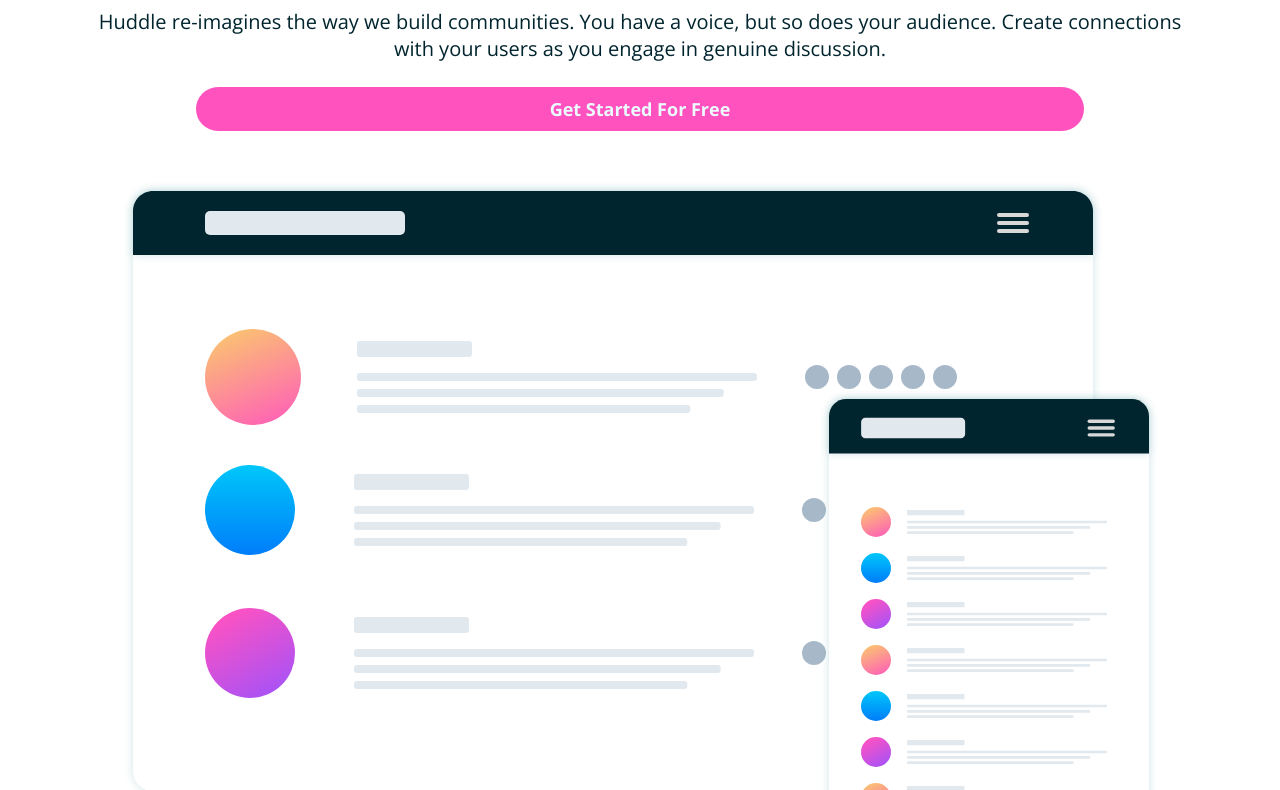
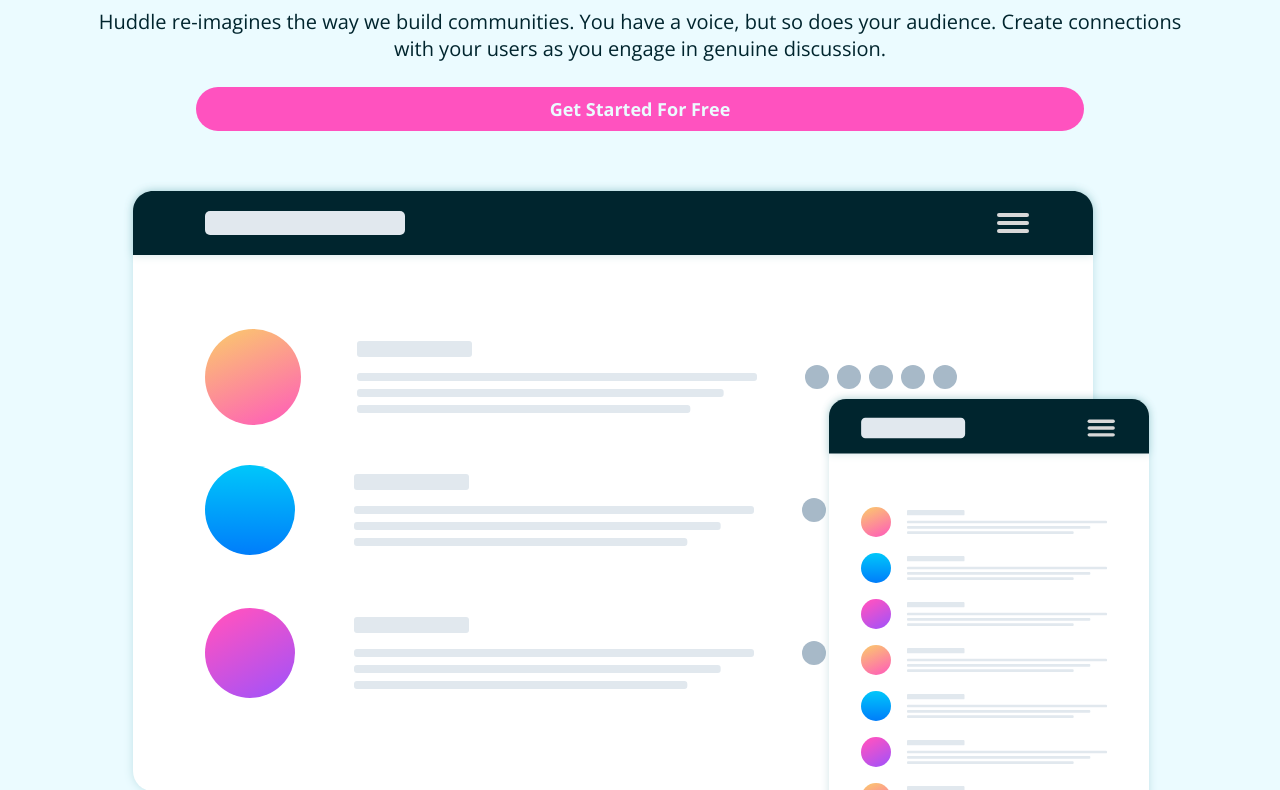
Before and after one commit to BrightCoders-Institute/s1a1-dise-o-web-responsivo-bcdic23-w1-r1-team-2, a plain HTML site: page index.html in a window 1280 px wide. Shown: the part 195-985 px from the top of the page. Drawn offline with nearby package versions, Linux system fonts and the light colour scheme.

Commit message:
add background color

```diff
--- a/stylesheets/sass/pages/_hero.scss
+++ b/stylesheets/sass/pages/_hero.scss
@@ -1,5 +1,6 @@
 .hero {
     padding: 25px 0px 25px 0;
+    background-color: $neutral-pale-cyan;
 
     .title {
         font-size: 30px;
```
Also changed, not shown: stylesheets/css/main.css, 1 other file.
